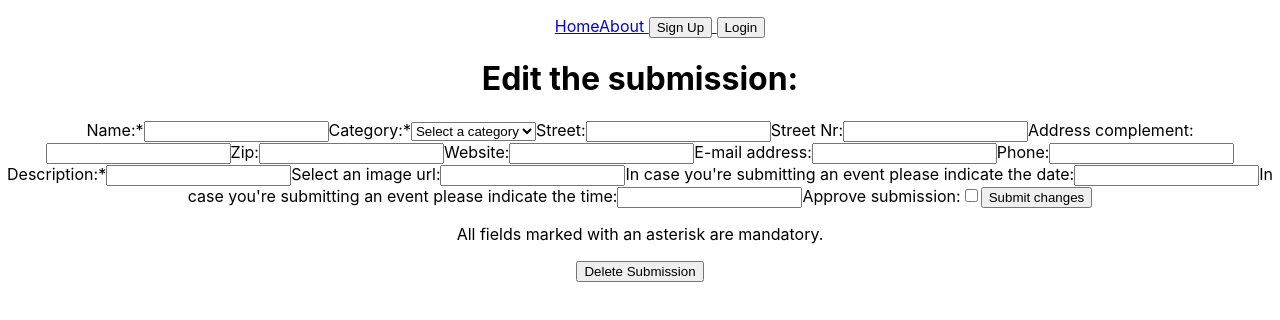
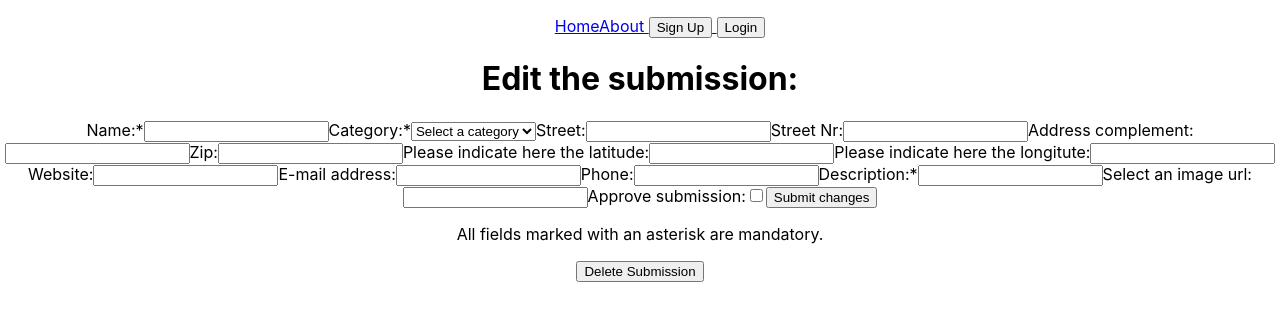
Before and after one commit to miriam-plt/adacodes-frontend, a React (Create React App) app: page /service/edit/1 in a window 1280 px wide. Shown: the top 320 px of the page. Built offline with nearby package versions, Linux system fonts and the light colour scheme; no server answers.

Commit message:
finished edit and details pages

```diff
--- a/src/pages/EditServicePage.js
+++ b/src/pages/EditServicePage.js
@@ -17,6 +17,8 @@ function EditService(props) {
   const [date, setDate] = useState("");
   const [time, setTime] = useState("");
   const [isApproved, setIsApproved] = useState(false);
+  const [latitude, setLatitude] = useState("");
+  const [longitude, setLongitude] = useState("");
 
   const navigate = useNavigate();
   const { serviceId } = useParams();
@@ -25,7 +27,7 @@ function EditService(props) {
   const handleSubmit = (e) => {
     e.preventDefault();
 
-    const requestBody = { name, category, street, streetNr, complement, zip, website, email, phone, description, imageUrl, date, time, isApproved };
+    const requestBody = { name, category, street, streetNr, complement, zip, website, email, phone, description, imageUrl, date, time, isApproved, latitude, longitude };
 
     axios.put(`${process.env.REACT_APP_API_URL}/api/services/${serviceId}`, requestBody)
          .then((response) => {
@@ -55,10 +57,12 @@ function EditService(props) {
           setEmail(oneService.email);
           setPhone(oneService.phone);
           setDescription(oneService.description);
-          setImageUrl(oneService.picture);
+          setImageUrl(oneService.imageUrl);
           setDate(oneService.date);
           setTime(oneService.time);
           setIsApproved(oneService.isApproved);
+          setLatitude(oneService.latitude);
+          setLongitude(oneService.longitude);
          })
          .catch((error) => console.log(error));
   }, [])
@@ -88,6 +92,12 @@ function EditService(props) {
                 <input type="text" name="complement" value={complement} onChange={(e) => setComplement(e.target.value)}/>
                 <label>Zip:</label>
                 <input type="text" name="zip" value={zip} onChange={(e) => setZip(e.target.value)}/>
+
+                <label>Please indicate here the latitude:</label>
+                <input type="text" name="latitude" value={latitude} onChange={(e) => setLatitude(e.target.value)}/>
+                <label>Please indicate here the longitute:</label>
+                <input type="text" name="longitude" value={longitude} onChange={(e) => setLongitude(e.target.value)}/>
+
                 <label>Website:</label>
                 <input type="text" name="website" value={website} onChange={(e) => setWebsite(e.target.value)}/>
                 <label>E-mail address:</label>
@@ -97,13 +107,24 @@ function EditService(props) {
                 <label>Description:*</label>
                 <input type="text" name="description" value={description} onChange={(e) => setDescription(e.target.value)}/>
                 <label>Select an image url:</label>
-                <input type="text" name="imageUrl" value={imageUrl} onChange={(e) => setImageUrl(e.target.files)}/>
+                <input type="text" name="imageUrl" value={imageUrl} onChange={(e) => setImageUrl(e.target.value)}/>
+
+              {category.includes("event") && (
+                <>
                   <label>In case you're submitting an event please indicate the date:</label>
                   <input type="text" name="date" value={date} onChange={(e) => setDate(e.target.value)}/>
                   <label>In case you're submitting an event please indicate the time:</label>
                   <input type="text" name="time" value={time} onChange={(e) => setTime(e.target.value)}/>
+                </>
+              )}
+
+              {!isApproved && (
+                <>
                   <label htmlFor="isApproved">Approve submission:</label>
                   <input type="checkbox" name="isApproved" value={isApproved} onChange={(e) => setIsApproved(!isApproved)} />
+                </>
+              )}
+
                 <button type="submit">Submit changes</button>
             </form>
             <p>All fields marked with an asterisk are mandatory.</p>
--- a/src/pages/ServiceDetailsPage.js
+++ b/src/pages/ServiceDetailsPage.js
@@ -30,6 +30,12 @@ function ServiceDetails (props) {
     <div className="ServiceDetails">
       {service && (
         <>
+        {service.imageUrl &&(
+          <>
+          <img src={service.imageUrl} alt="service" width="400px"></img>
+          </>
+        )}
+
           <h1>{service.name}</h1>
           <h5>Address: {service.complement} {service.street} {service.streetNr} {service.zip} Berlin</h5>
           <h6>{service.date} {service.time}</h6>
```
Lines whose indentation alone changed are shown as unchanged.
